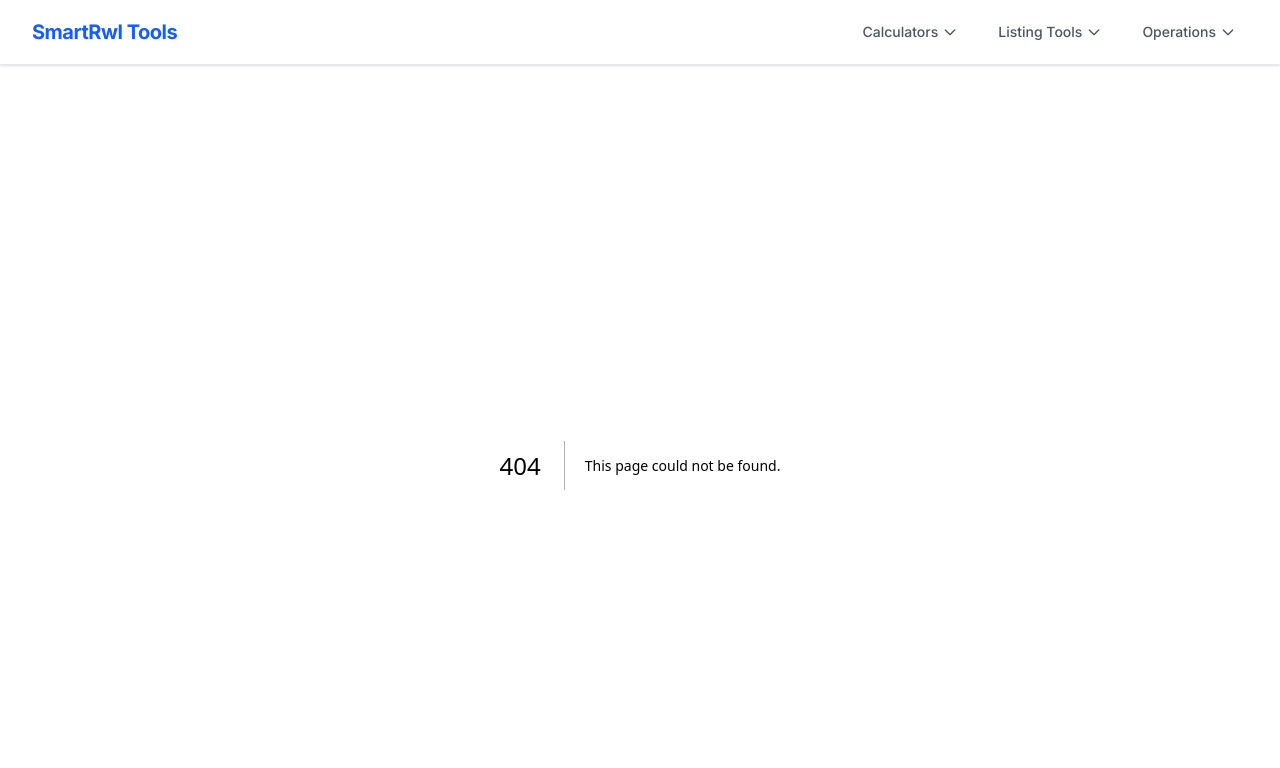
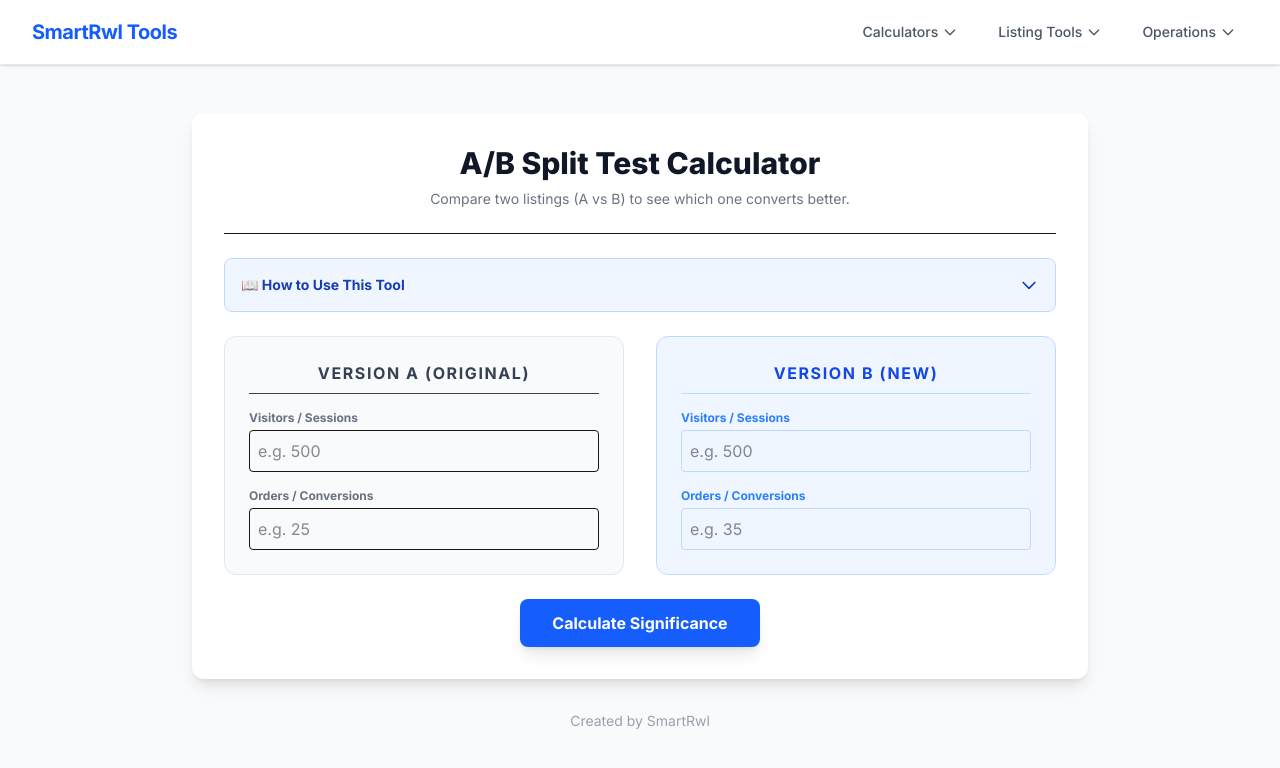
Before and after one commit to Smart-rwl/amazon-image-tool, a Next.js app: page /ab-test in a window 1280 px wide. Before the commit this address had no page. Shown: the top 768 px of the page. Built offline with nearby package versions, Linux system fonts and the light colour scheme.

Commit message:
Add AB Test Calculator

```diff
--- /dev/null
+++ b/app/ab-test/page.tsx
@@ -0,0 +1,189 @@
+'use client';
+
+import React, { useState } from 'react';
+
+export default function AbTestCalculator() {
+  // Inputs
+  const [visA, setVisA] = useState<number | ''>(''); // Visitors/Sessions
+  const [convA, setConvA] = useState<number | ''>(''); // Conversions/Orders
+
+  const [visB, setVisB] = useState<number | ''>('');
+  const [convB, setConvB] = useState<number | ''>('');
+
+  const [result, setResult] = useState<any>(null);
+  const [showGuide, setShowGuide] = useState(false);
+
+  const calculate = () => {
+    const n1 = Number(visA);
+    const x1 = Number(convA);
+    const n2 = Number(visB);
+    const x2 = Number(convB);
+
+    if (!n1 || !n2) return;
+
+    // Conversion Rates
+    const p1 = x1 / n1;
+    const p2 = x2 / n2;
+
+    // Standard Error Calculation (Z-Test for two proportions)
+    // Pooled Probability
+    const p = (x1 + x2) / (n1 + n2);
+    const se = Math.sqrt(p * (1 - p) * ((1 / n1) + (1 / n2)));
+
+    // Z-Score
+    const z = Math.abs((p1 - p2) / se);
+
+    // Confidence Level approximation from Z
+    // Z=1.645 -> 90%, Z=1.96 -> 95%, Z=2.576 -> 99%
+    let confidence = 0;
+    if (z < 1.645) confidence = 80; // Low
+    else if (z < 1.96) confidence = 90;
+    else if (z < 2.576) confidence = 95;
+    else confidence = 99;
+
+    // Determine Winner
+    let winner = 'Tie';
+    if (p1 > p2) winner = 'A';
+    if (p2 > p1) winner = 'B';
+
+    // Lift (Percentage increase)
+    const lift = p1 > 0 ? ((p2 - p1) / p1) * 100 : 0;
+
+    setResult({
+      rateA: p1 * 100,
+      rateB: p2 * 100,
+      confidence,
+      winner,
+      lift,
+      isSignificant: confidence >= 90
+    });
+  };
+
+  return (
+    <div className="min-h-screen bg-gray-50 flex flex-col items-center py-12 px-4 font-sans">
+      <div className="max-w-4xl w-full bg-white p-8 rounded-xl shadow-lg space-y-6">
+
+        {/* Header */}
+        <div className="text-center border-b pb-6">
+          <h1 className="text-3xl font-extrabold text-gray-900">
+            A/B Split Test Calculator
+          </h1>
+          <p className="mt-2 text-sm text-gray-500">
+            Compare two listings (A vs B) to see which one converts better.
+          </p>
+        </div>
+
+        {/* --- HOW TO USE SECTION --- */}
+        <div className="bg-blue-50 border border-blue-200 rounded-lg overflow-hidden">
+          <button
+            onClick={() => setShowGuide(!showGuide)}
+            className="w-full flex justify-between items-center p-4 text-blue-800 font-bold text-sm hover:bg-blue-100 transition-colors"
+          >
+            <span>📖 How to Use This Tool</span>
+            <svg className={`w-5 h-5 transition-transform ${showGuide ? 'rotate-180' : ''}`} fill="none" stroke="currentColor" viewBox="0 0 24 24"><path strokeLinecap="round" strokeLinejoin="round" strokeWidth="2" d="M19 9l-7 7-7-7"></path></svg>
+          </button>
+
+          {showGuide && (
+            <div className="p-4 border-t border-blue-200 text-sm text-blue-900 space-y-2 bg-blue-50/50">
+              <p><strong>1. Collect Data:</strong> Run two versions of a listing (e.g., Change the Main Image for 1 week). Use "Business Reports" in Amazon Seller Central to find <strong>Sessions</strong> and <strong>Units Ordered</strong>.</p>
+              <p><strong>2. Enter Version A:</strong> Your original listing data.</p>
+              <p><strong>3. Enter Version B:</strong> The new version data.</p>
+              <p><strong>4. Check Significance:</strong> The tool calculates if the difference is "Real" or just "Luck". Look for <strong>95% Confidence</strong> or higher.</p>
+            </div>
+          )}
+        </div>
+
+        {/* INPUT GRID */}
+        <div className="grid grid-cols-1 md:grid-cols-2 gap-8">
+
+          {/* Version A */}
+          <div className="bg-gray-50 p-6 rounded-xl border border-gray-200 space-y-4">
+            <h3 className="font-bold text-gray-700 text-center uppercase tracking-widest border-b pb-2">Version A (Original)</h3>
+            <div>
+              <label className="block text-xs font-bold text-gray-500 mb-1">Visitors / Sessions</label>
+              <input type="number" className="w-full p-2 border rounded" value={visA} onChange={e => setVisA(Number(e.target.value))} placeholder="e.g. 500" />
+            </div>
+            <div>
+              <label className="block text-xs font-bold text-gray-500 mb-1">Orders / Conversions</label>
+              <input type="number" className="w-full p-2 border rounded" value={convA} onChange={e => setConvA(Number(e.target.value))} placeholder="e.g. 25" />
+            </div>
+          </div>
+
+          {/* Version B */}
+          <div className="bg-blue-50 p-6 rounded-xl border border-blue-200 space-y-4">
+            <h3 className="font-bold text-blue-700 text-center uppercase tracking-widest border-b border-blue-200 pb-2">Version B (New)</h3>
+            <div>
+              <label className="block text-xs font-bold text-blue-500 mb-1">Visitors / Sessions</label>
+              <input type="number" className="w-full p-2 border border-blue-200 rounded" value={visB} onChange={e => setVisB(Number(e.target.value))} placeholder="e.g. 500" />
+            </div>
+            <div>
+              <label className="block text-xs font-bold text-blue-500 mb-1">Orders / Conversions</label>
+              <input type="number" className="w-full p-2 border border-blue-200 rounded" value={convB} onChange={e => setConvB(Number(e.target.value))} placeholder="e.g. 35" />
+            </div>
+          </div>
+
+        </div>
+
+        <div className="flex justify-center">
+          <button
+            onClick={calculate}
+            className="px-8 py-3 bg-blue-600 hover:bg-blue-700 text-white font-bold rounded-lg shadow-lg transition-transform transform active:scale-95"
+          >
+            Calculate Significance
+          </button>
+        </div>
+
+        {/* RESULTS */}
+        {result && (
+          <div className="animate-fade-in-up space-y-6">
+
+            <div className="grid grid-cols-2 gap-4 text-center">
+              <div className="p-4 bg-gray-100 rounded-lg">
+                <p className="text-xs text-gray-500 uppercase">Conversion Rate A</p>
+                <p className="text-2xl font-bold text-gray-800">{result.rateA.toFixed(2)}%</p>
+              </div>
+              <div className="p-4 bg-blue-100 rounded-lg">
+                <p className="text-xs text-blue-500 uppercase">Conversion Rate B</p>
+                <p className="text-2xl font-bold text-blue-800">{result.rateB.toFixed(2)}%</p>
+              </div>
+            </div>
+
+            <div className={`p-6 rounded-xl text-center text-white shadow-xl ${result.isSignificant ? 'bg-green-600' : 'bg-slate-700'}`}>
+              <p className="text-sm opacity-80 uppercase tracking-widest mb-2">Test Result</p>
+
+              {result.isSignificant ? (
+                <>
+                  <h2 className="text-4xl font-extrabold mb-2">
+                    Winner: Version {result.winner}
+                  </h2>
+                  <p className="font-bold text-lg">
+                    {result.lift > 0 ? '+' : ''}{result.lift.toFixed(1)}% Improvement
+                  </p>
+                  <div className="mt-4 inline-block bg-white/20 px-4 py-1 rounded-full text-xs font-bold">
+                    {result.confidence >= 99 ? '99%' : '95%'} Confidence (Statistically Significant)
+                  </div>
+                  <p className="mt-4 text-sm opacity-90">
+                    It is safe to switch to Version {result.winner} permanently.
+                  </p>
+                </>
+              ) : (
+                <>
+                  <h2 className="text-3xl font-bold mb-2">Not Significant Yet</h2>
+                  <p className="text-sm opacity-80">
+                    Confidence: {result.confidence > 0 ? `${result.confidence}%` : 'Low'}
+                  </p>
+                  <p className="mt-4 text-sm bg-white/10 p-3 rounded">
+                    There isn't enough data to prove Version {result.winner} is actually better. It might be luck. Keep the test running.
+                  </p>
+                </>
+              )}
+            </div>
+
+          </div>
+        )}
+
+      </div>
+      <div className="mt-8 text-center text-gray-400 text-sm">Created by SmartRwl</div>
+    </div>
+  );
+}
--- a/app/layout.tsx
+++ b/app/layout.tsx
@@ -71,6 +71,7 @@ export default function RootLayout({
                       <Link href="/keyword-density" className="block px-4 py-2 text-sm text-gray-700 hover:bg-blue-50 hover:text-blue-600">Competitor Analyzer</Link>
                       <Link href="/sku-generator" className="block px-4 py-2 text-sm text-gray-700 hover:bg-blue-50 hover:text-blue-600">Smart SKU Generator</Link>
                       <Link href="/keyword-mixer" className="block px-4 py-2 text-sm text-gray-700 hover:bg-blue-50 hover:text-blue-600">Keyword Permutation Mixer</Link>
+                      <Link href="/ab-test" className="block px-4 py-2 text-sm text-gray-700 hover:bg-blue-50 hover:text-blue-600">A/B Significance Calc</Link>
                     </div>
                   </div>
                 </div>
```
